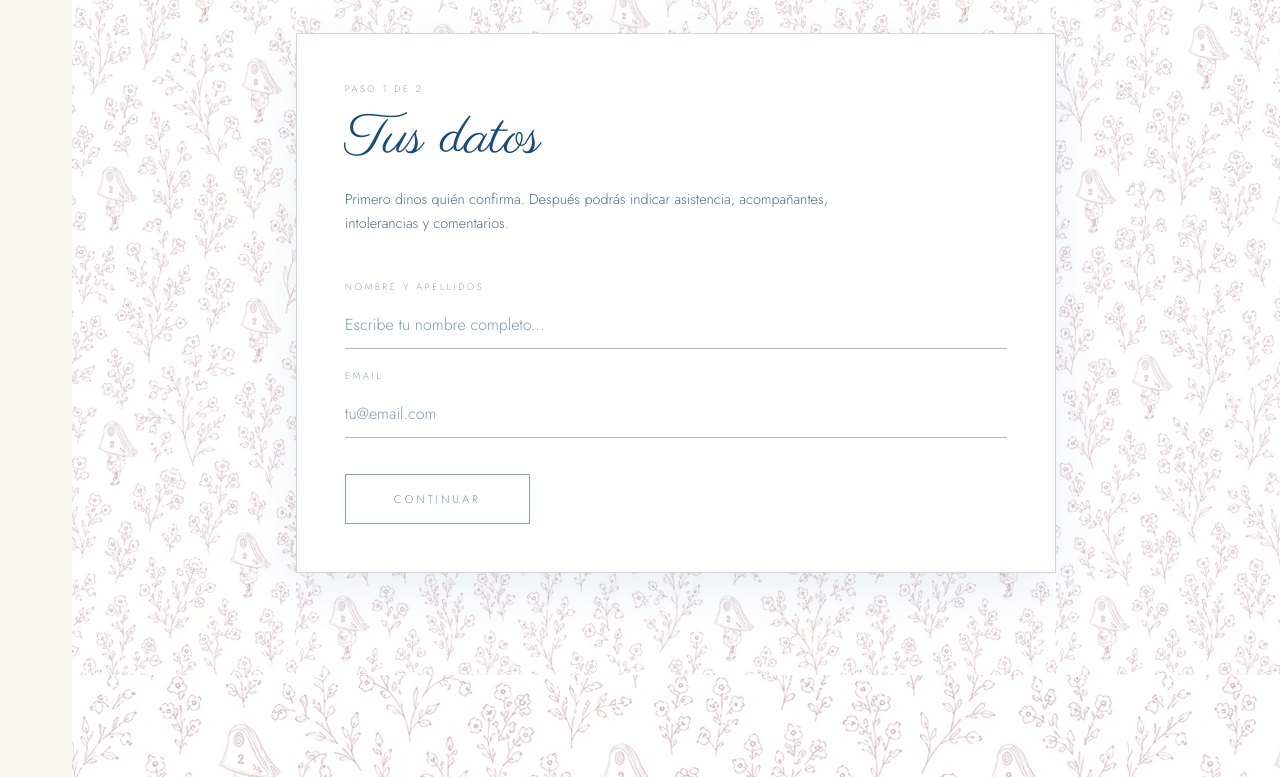
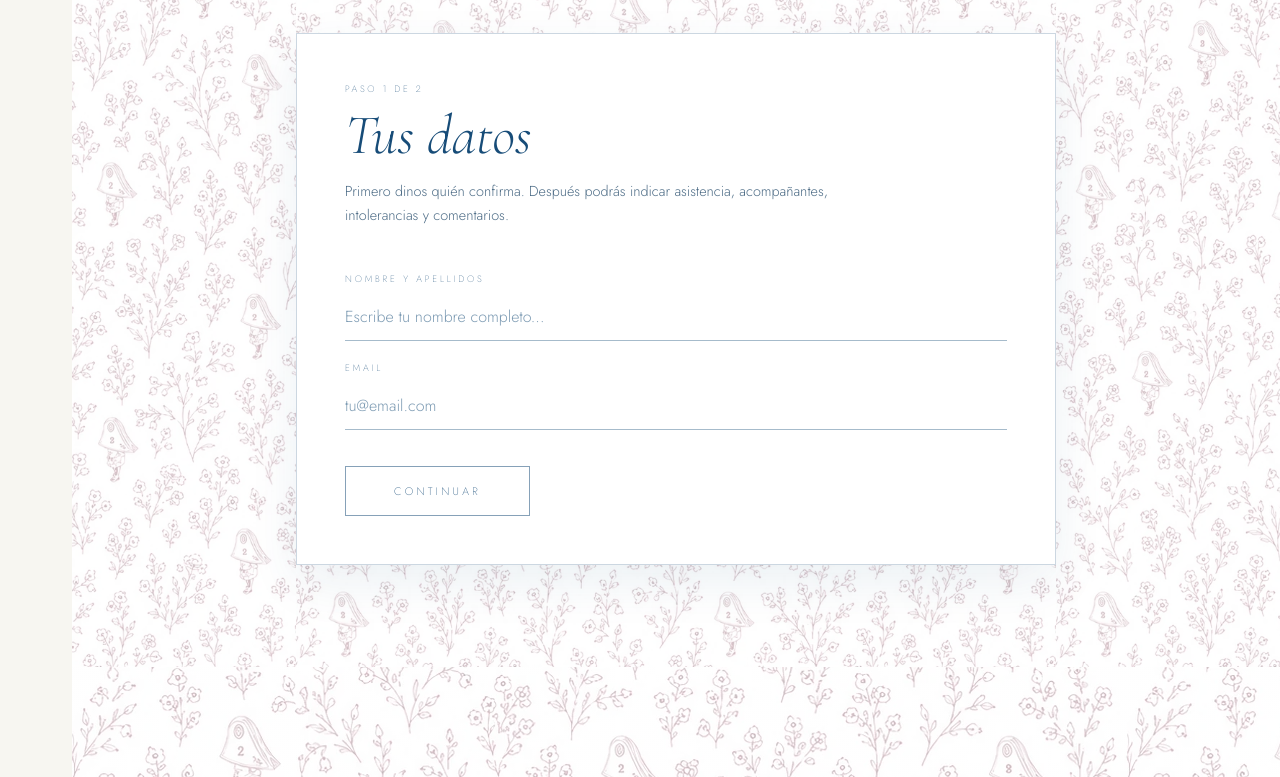
Before and after one commit to lmrnc/milenayomar, a website: page index.html in a window 1280 px wide. Shown: the part 1183-1960 px from the top of the page. Drawn offline with nearby package versions, Linux system fonts and the light colour scheme.

Commit message:
Unify italic typography

```diff
--- a/index.html
+++ b/index.html
@@ -6,7 +6,7 @@
 <title>Milena & Omar — 09.04.2027</title>
 <link rel="icon" href="data:,">
 <link rel="preconnect" href="https://fonts.googleapis.com">
-<link href="https://fonts.googleapis.com/css2?family=Cormorant+Garamond:ital,wght@0,300;0,400;1,300;1,400&family=Jost:wght@200;300;400&family=Parisienne&display=swap" rel="stylesheet">
+<link href="https://fonts.googleapis.com/css2?family=Cormorant+Garamond:ital,wght@0,300;0,400;1,300;1,400&family=Jost:wght@200;300;400&display=swap" rel="stylesheet">
 <style>
   *, *::before, *::after { margin: 0; padding: 0; box-sizing: border-box; }
 
@@ -428,7 +428,9 @@
 
   .rsvp-step-title,
   .contact-card-role {
-    font-family: 'Parisienne', 'Cormorant Garamond', serif;
+    font-family: 'Cormorant Garamond', serif;
+    font-style: italic;
+    font-weight: 300;
     font-size: clamp(2.4rem, 5vw, 3.5rem);
   }
 
@@ -496,7 +498,9 @@
 
   #rsvp-step-3 p:first-child {
     color: var(--ink) !important;
-    font-family: 'Parisienne', 'Cormorant Garamond', serif !important;
+    font-family: 'Cormorant Garamond', serif !important;
+    font-style: italic !important;
+    font-weight: 300 !important;
     font-size: clamp(3rem, 8vw, 5rem) !important;
   }
 
```
